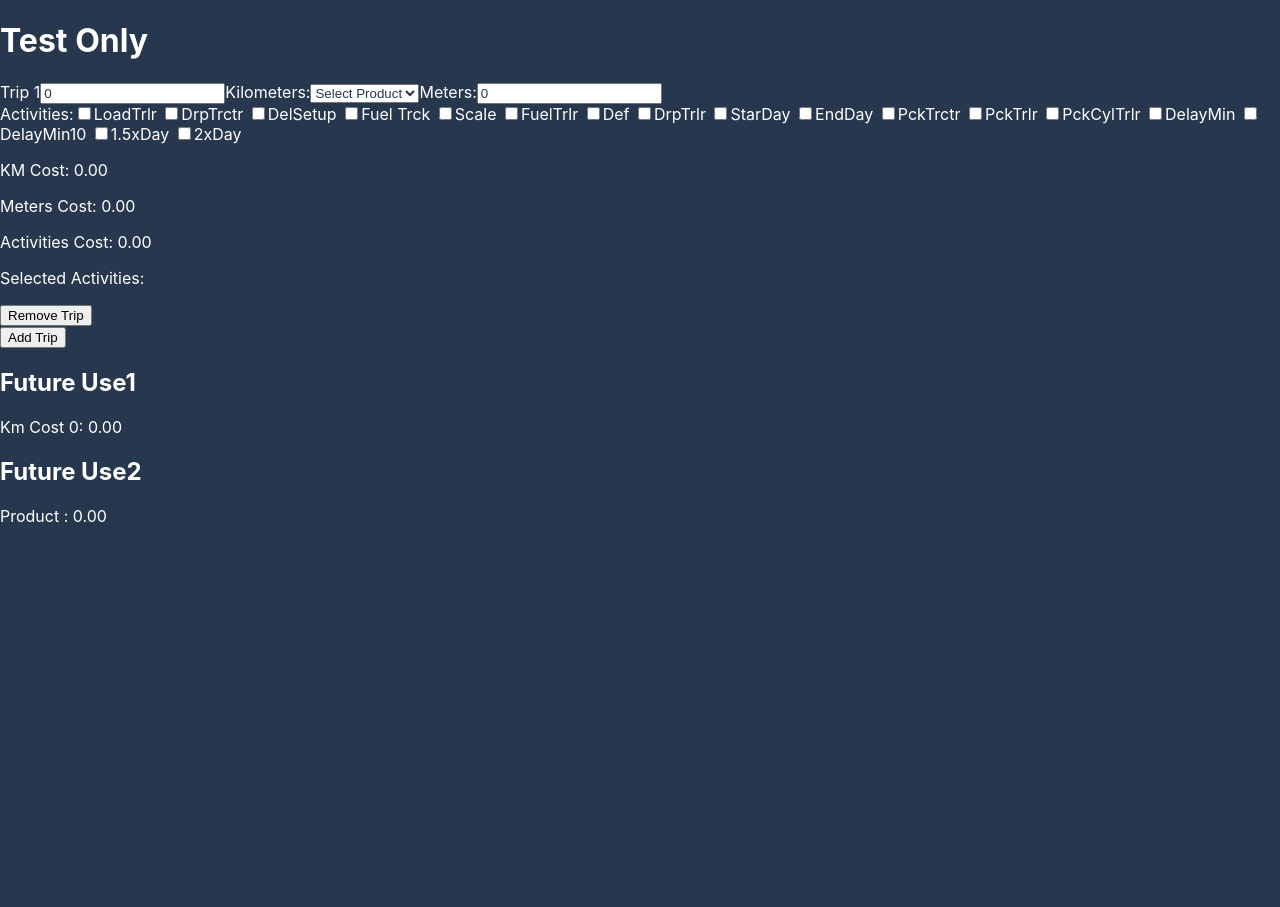
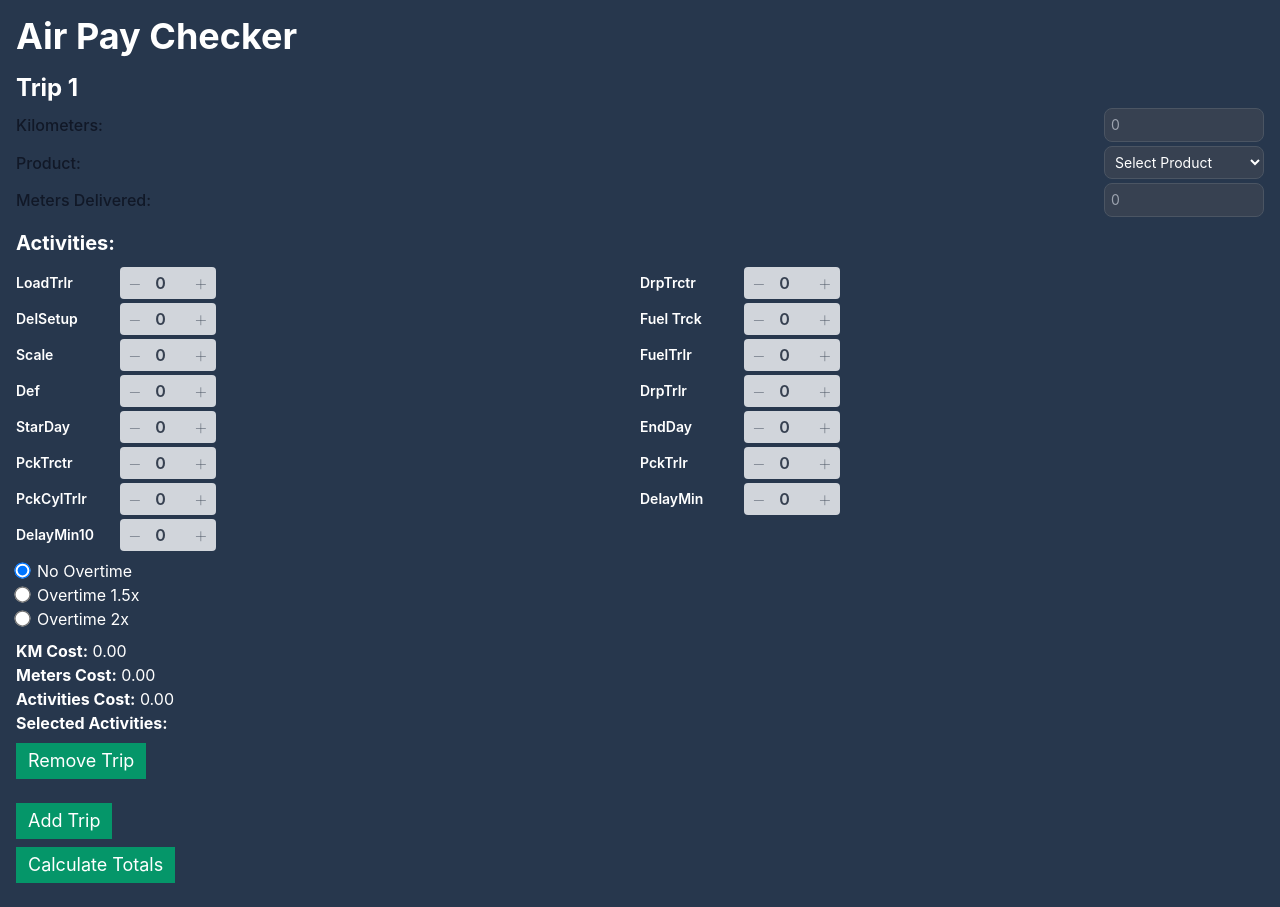
Before and after one commit to janf64/AirPayChecker, a React (Create React App) app: page / in a window 1280 px wide. Both pictures are taken after a click on the button "Add Trip". Before the commit the page ends 800 px from the top, so only its background shows below. Built offline with nearby package versions, Linux system fonts and the light colour scheme.

Commit message:
make it pretty, ot working, and individual trips are working well

```diff
--- a/src/App.css
+++ b/src/App.css
@@ -1,5 +1,6 @@
-
-
+@tailwind base;
+@tailwind components;
+@tailwind utilities;
 /* .App {
   text-align: center;
 }
--- a/src/App.js
+++ b/src/App.js
@@ -1,4 +1,5 @@
 import React, { useState } from 'react';
+import './App.css';
 
 function App() {
   const [trips, setTrips] = useState([]);
@@ -9,6 +10,7 @@ function App() {
   const [ot1_5Checked, setOT1_5Checked] = useState(false);
   const [ot2Checked, setOT2Checked] = useState(false);
   const [startDayChecked, setStartDayChecked] = useState(false);
+  const [calcTotalCost, setCalcTotalCost] = useState(null);
 
   const calculateTripCost = (distance) => {
     if (distance <= 160) {
@@ -60,12 +62,12 @@ function App() {
     { name: 'PckCylTrlr ', duration: 25 },
     { name: 'DelayMin ', duration: 1 },
     { name: 'DelayMin10 ', duration: 10 },
-    { name: '1.5xDay ', duration: 1 },
-    { name: '2xDay ', duration: 1 },
+    // // { name: '1.5xDay ', duration: 1 },
+    // { name: '2xDay ', duration: 1 },
   ];
 
   const addTrip = () => {
-    setTrips([...trips, { distance: 0, product: '', metersDelivered: 0, selectedActivities: [] }]);
+    setTrips([...trips, { distance: '', product: '', metersDelivered: '', selectedActivities: [], ot: 1 }]);
   };
 
   const updateTripDistance = (index, distance) => {
@@ -92,19 +94,28 @@ function App() {
     setTrips(updatedTrips);
   };
 
-  const toggleActivity = (tripIndex, activity) => {
+  const toggleActivity = (tripIndex, activity, type) => {
     const updatedTrips = [...trips];
     const trip = updatedTrips[tripIndex];
     const activityIndex = trip.selectedActivities.findIndex((a) => a.name === activity);
+    const count = activityIndex !== -1 ? trip.selectedActivities[activityIndex].count : '-1';
 
-    if (activityIndex !== -1) {
+    if (type === 'add' && activityIndex === -1) {
+      trip.selectedActivities.push({ name: activity, count: 1 });
+    } else if (type === 'add' && activityIndex !== -1) {
       trip.selectedActivities[activityIndex].count++;
-    } else {
-      trip.selectedActivities.push({ name: activity, count: 1 });
+    } else if (activityIndex !== -1 && count >= 1) {
+      trip.selectedActivities[activityIndex].count--;
     }
 
     setTrips(updatedTrips);
   };
+
+  const updateOT = (tripIndex, otValue) => {
+    const updatedTrips = [...trips];
+    updatedTrips[tripIndex].ot = otValue;
+    setTrips(updatedTrips);
+  }
 
   const calculateActivitiesCostForTrip = (trip) => {
     let activitiesCost = 0;
@@ -137,21 +148,23 @@ function App() {
   };
 
   const calculateTotalCost = () => {
-    const totalCostPerKmLevel = {};
+    console.log('test');
+    const totalCostPerKmLevel = [];
     const totalCostPerProduct = {};
 
     trips.forEach((trip) => {
       const tripCost = calculateTripCost(trip.distance);
       const productCost = trip.metersDelivered * calculateProductCost(trip.product);
-      const activitiesCost = calculateActivitiesCostForTrip(trip);
+      const activitiesCost = calculateActivitiesCostForTrip(trip) * trip.ot;
       const tripTotalCost = tripCost + productCost + activitiesCost;
 
       // Update total cost per km level
-      if (!totalCostPerKmLevel[tripCost]) {
-        totalCostPerKmLevel[tripCost] = tripTotalCost;
-      } else {
-        totalCostPerKmLevel[tripCost] += tripTotalCost;
-      }
+      totalCostPerKmLevel.push(tripCost + activitiesCost);
+      // if (!totalCostPerKmLevel[tripCost]) {
+        // totalCostPerKmLevel[tripCost] = tripTotalCost;
+      // } else {
+        // totalCostPerKmLevel[tripCost] += tripTotalCost;
+      // }
 
       // Update total cost per product
       if (!totalCostPerProduct[trip.product]) {
@@ -161,28 +174,42 @@ function App() {
       }
     });
 
-    return { totalCostPerKmLevel, totalCostPerProduct };
+    console.log('test2', calcTotalCost);
+    setCalcTotalCost({
+      totalCostPerKmLevel,
+      totalCostPerProduct
+    });
   };
 
   return (
     <div className="App">
-      <div className="p-8">
+      <div className="p-4">
         {/* Comment: This is a brief comment at the top of the React page */}
-        <h1>Test Only</h1>
+        <h1 className="text-4xl mb-4 font-bold">Air Pay Checker</h1>
 
         {/* Trip inputs */}
         {trips.map((trip, index) => (
           <div key={index} className="block my-2">
-            <label className="mr-3">Trip {index + 1}</label>
+            <h2 className="text-2xl font-bold">Trip {index+1}</h2>
+            <div className="my-1 flex justify-between items-center">
+              <label
+                className="block text-md font-medium text-gray-900 dark:text-white"
+              >Kilometers:</label>
               <input
+                className="border text-sm rounded-lg focus:ring-blue-500 block p-1.5 bg-gray-700 border-gray-600 placeholder-gray-400 text-white dark:focus:ring-blue-500 focus:border-blue-500 w-40"
                 type="number"
                 value={trip.distance}
                 onChange={(e) => updateTripDistance(index, e.target.value)}
+                placeholder="0"
               />
-            <label className="mr-3">Kilometers:</label>
+            </div>
+
+            <div className="my-1 flex justify-between items-center">
+              <label className="block text-md font-medium text-gray-900 dark:text-white">Product: </label>
               <select
                 value={trip.product}
                 onChange={(e) => updateTripProduct(index, e.target.value)}
+                className="border text-sm rounded-lg focus:ring-blue-500 block p-1.5 bg-gray-700 border-gray-600 placeholder-gray-400 text-white dark:focus:ring-blue-500 focus:border-blue-500 w-40"
               >
                 <option value="">Select Product</option>
                 {products.map((opt, productIndex) => (
@@ -191,62 +218,145 @@ function App() {
                   </option>
                 ))}
               </select>
-            <label className="mr-3">Meters:</label>
+            </div>
+
+            <div className="my-1 flex justify-between items-center">
+              <label className="block text-md font-medium text-gray-900 dark:text-white">Meters Delivered:</label>
               <input
                 type="number"
                 value={trip.metersDelivered}
+                placeholder="0"
                 onChange={(e) => updateTripMetersDelivered(index, e.target.value)}
+                className="border text-sm rounded-lg focus:ring-blue-500 block p-1.5 bg-gray-700 border-gray-600 placeholder-gray-400 text-white dark:focus:ring-blue-500 focus:border-blue-500 w-40"
               />
+            </div>
 
             {/* Activity checkboxes */}
-            <div>
-              <label className="mr-3">Activities:</label>
-              {activities.map((activity, activityIndex) => (
-                <label key={activityIndex} className="mr-2">
+            <div className="flex flex-wrap">
+              <label className="mt-2 mb-1.5 text-xl font-bold w-full">Activities:</label>
+              {activities.map((activity, activityIndex) => {
+                const selectedActivity = trip.selectedActivities.find((a) => a.name === activity.name);
+                const padding = activityIndex % 2 ? '' : 'pr-2';
+
+                return (
+                  <div class={"custom-number-input flex items-center w-1/2 " + padding}>
+                    <label key={activityIndex} for="custom-input-number" class="w-24 h-4 mr-2 text-sm font-semibold">{activity.name}
+                    </label>
+                    <div class="flex flex-row h-8 rounded-lg relative bg-transparent mt-1 w-24">
+                      <button onClick={() => toggleActivity(index, activity.name, 'sub')} class=" bg-gray-300 text-gray-600 hover:text-gray-700 hover:bg-gray-400 h-full w-20 rounded-l cursor-pointer outline-none">
+                        <span class="m-auto text-2xl font-thin">−</span>
+                      </button>
                       <input
-                    type="checkbox"
-                    checked={trip.selectedActivities.some((a) => a.name === activity.name)}
-                    onChange={() => toggleActivity(index, activity.name)}
-                  />
-                  {activity.name}
-                </label>
-              ))}
+                        type="number"
+                        class="outline-none focus:outline-none text-center w-full bg-gray-300 font-semibold text-md hover:text-black focus:text-black  md:text-basecursor-default flex items-center text-gray-700"
+                        name="custom-input-number"
+                        value={selectedActivity ? selectedActivity.count : '0'}
+                        // onChange=""
+                        // value="0"
+                        readOnly={true}
+                      ></input>
+                    <button onClick={() => toggleActivity(index, activity.name, 'add')} class="bg-gray-300 text-gray-600 hover:text-gray-700 hover:bg-gray-400 h-full w-20 rounded-r cursor-pointer">
+                      <span class="m-auto text-2xl font-thin">+</span>
+                    </button>
+                    </div>
+                  </div>
+                )
+              })}
             </div>
 
-            <p>KM Cost: {(calculateTripCost(trip.distance)).toFixed(2)}</p>
-            <p>Meters Cost: {(trip.metersDelivered * calculateProductCost(trip.product)).toFixed(2)}</p>
-            <p>Activities Cost: {calculateActivitiesCostForTrip(trip).toFixed(2)}</p>
+            {/* Overtime */}
+            <div className="flex flex-wrap mt-2">
+              <div className="w-full">
+                <input
+                  className="mr-2 scale-125"
+                  name={"ot" + index}
+                  id={"ot0" + index}
+                  type="radio"
+                  value={1}
+                  checked={trip.ot == 1}
+                  onChange={() => updateOT(index, 1)}
+                />
+                <label for={"ot0" + index}>No Overtime</label>
+              </div>
+              <div className="w-full">
+                <input
+                  className="mr-2 scale-125"
+                  name={"ot" + index}
+                  id={"ot1" + index}
+                  type="radio"
+                  value={1.5}
+                  checked={trip.ot == 1.5}
+                  onChange={() => updateOT(index, 1.5)}
+                />
+                <label for={"ot1" + index}>Overtime 1.5x</label>
+              </div>
+              <div className="w-full">
+                <input
+                  className="mr-2 scale-125"
+                  name={"ot" + index}
+                  id={"ot2" + index}
+                  type="radio"
+                  checked={trip.ot == 2}
+                  onChange={() => updateOT(index, 2)}
+                />
+                <label for={"ot2" + index}>Overtime 2x</label>
+              </div>
+            </div>
+
+            <p className='mt-2'>
+              <span className="font-bold">KM Cost:</span> {(calculateTripCost(trip.distance)).toFixed(2)}
+            </p>
             <p>
-                Selected Activities:{' '}
+              <span className="font-bold">Meters Cost:</span> {(trip.metersDelivered * calculateProductCost(trip.product)).toFixed(2)}
+            </p>
+            <p>
+              <span className="font-bold">Activities Cost:</span> {calculateActivitiesCostForTrip(trip).toFixed(2)}
+            </p>
+            <p>
+              <span className="font-bold">Selected Activities:{' '}</span>
               {trip.selectedActivities.map((activity) => `${activity.name} x${activity.count}`).join(', ')}
             </p>
 
             {/* Remove trip button */}
-            <button onClick={() => removeTrip(index)}>Remove Trip</button>
+            <button
+              onClick={() => removeTrip(index)}
+              className="bg-emerald-600 text- py-1 px-3 text-lg mt-2 mb-4"
+            >Remove Trip</button>
           </div>
         ))}
 
         {/* Add trip button */}
-        <button onClick={addTrip}>Add Trip</button>
+        <button
+          className="bg-emerald-600 text- py-1 px-3 text-lg"
+          onClick={addTrip}
+        >Add Trip</button>
 
         {/* Total cost */}
+        <button
+          onClick={() => calculateTotalCost()}
+          className="bg-emerald-600 block py-1 px-3 text-lg my-2"
+        >Calculate Totals</button>
+
+        {calcTotalCost && (
           <div>
-          <h2>Future Use1</h2>
-          {Object.entries(calculateTotalCost().totalCostPerKmLevel).map(([kmCost, totalCost]) => (
-            <p key={kmCost}>
-              Km Cost {kmCost}: {totalCost.toFixed(2)}
+            <h2>Total cost for distance and activities: </h2>
+            {calcTotalCost.totalCostPerKmLevel.map((item, idx) => {
+              <p key={idx}>test</p>
+            })}
+            {calcTotalCost.totalCostPerKmLevel.map((item, idx) => {
+              <p key={idx}>
+                <span className="font-bold">Trip {idx+1}: </span> {item.toFixed(2)}
               </p>
-          ))}
+            })}
+
+            <h2>Total cost per product: </h2>
+            {Object.entries(calcTotalCost.totalCostPerProduct).map((product, totalCost) => {
+              <p key={product}>
+                <span className="font-bold">{product}: </span> {totalCost.toFixed(2)}
+              </p>
+            })}
           </div>
-
-        <div>
-          <h2>Future Use2</h2>
-          {Object.entries(calculateTotalCost().totalCostPerProduct).map(([product, totalCost]) => (
-            <p key={product}>
-              Product {product}: {totalCost.toFixed(2)}
-            </p>
-          ))}
-        </div>
+        )}
       </div>
     </div>
   );
--- a/src/index.css
+++ b/src/index.css
@@ -12,7 +12,11 @@ body {
 }
 
 input, select {
-  color: #27374D;
+  /* color: #27374D !important; */
+  /* color: white; */
+}
+input {
+  padding-left: 0px;
 }
 
 code {
--- /dev/null
+++ b/tailwind.config.js
@@ -0,0 +1,10 @@
+/** @type {import('tailwindcss').Config} */
+module.exports = {
+  content: [
+    "./src/**/*.{js,jsx,ts,tsx}",
+  ],
+  theme: {
+    extend: {},
+  },
+  plugins: [],
+}
```
Also changed, not shown: package.json (+4 -4 lines), 1 other file (tests, documents, lock files or other folders). Lines whose indentation alone changed are shown as unchanged.
